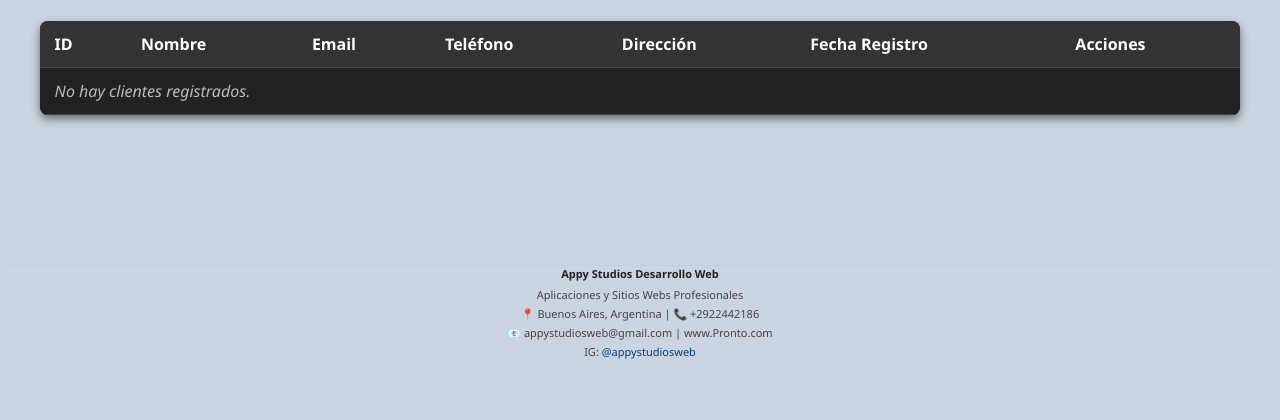
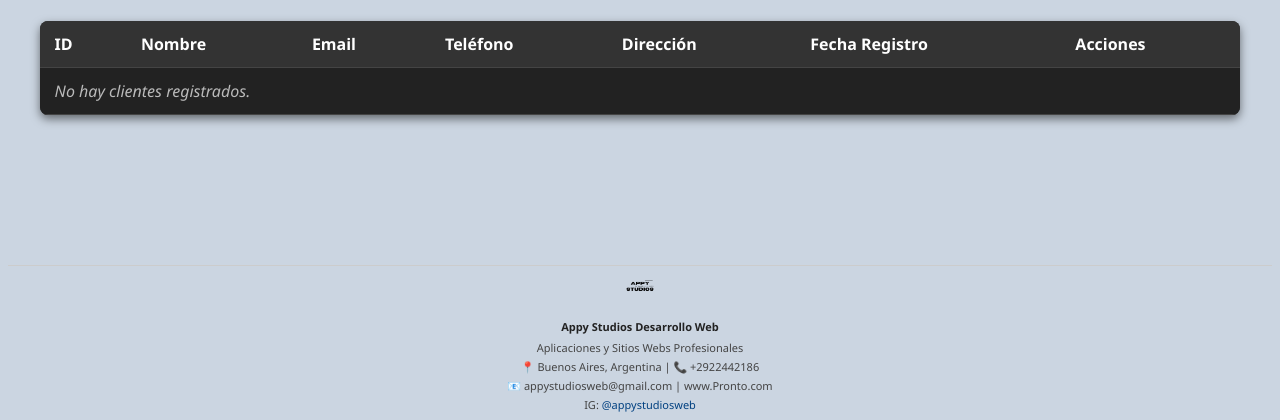
Before and after one commit to Kevinnyanez/APPYSTUDIOS, a PHP site: page /clientes.php in a window 1280 px wide. Shown: the part 729-1149 px from the top of the page. Before the commit the page ends 1088 px from the top, so only its background shows below. Run offline with PHP 8.4, Linux system fonts and the light colour scheme; data that the repository does not hold is empty.

Commit message:
recomendaciones

```diff
--- a/footer.php
+++ b/footer.php
@@ -11,6 +11,9 @@
     border-top: 1px solid #ccc;
     font-family: 'Segoe UI', Tahoma, Geneva, Verdana, sans-serif;
 ">
+<div style="margin-bottom: 10px;">
+        <img src="Appylogo.png" alt="Logo Soñando Bajito" style="height: 40px; object-fit: contain;" />
+    </div>
     <div style="margin-bottom: 6px; font-weight: bold; color: #222;">
         Appy Studios Desarrollo Web
     </div>
```
Also changed, not shown: AppyLogo.png (added).
